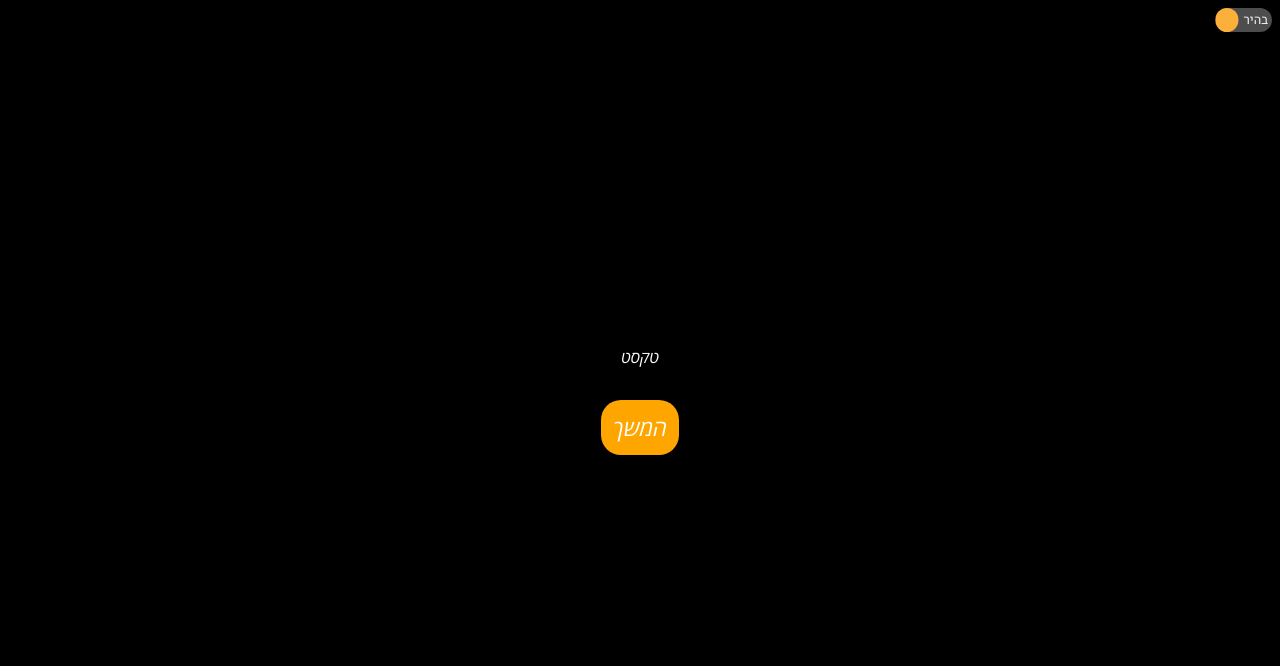
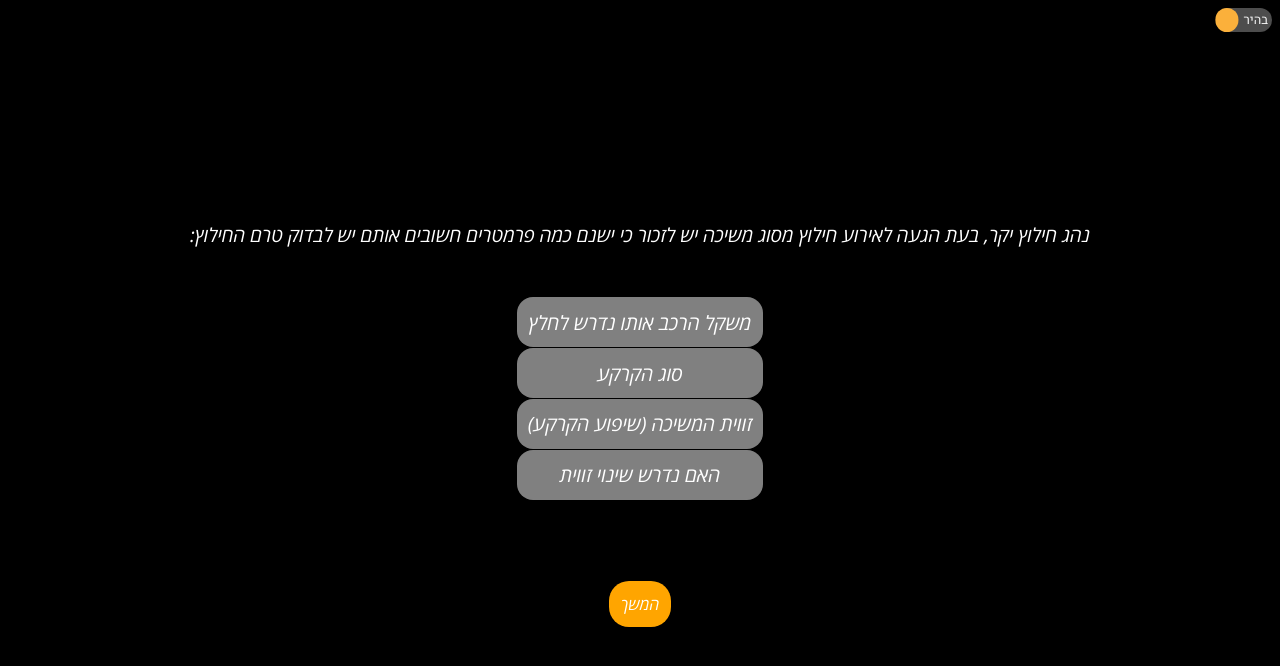
Before and after one commit to madortill/RescueCalculator, a Vue app: page / in a window 1280 px wide. Both pictures are taken after a click on the element "המשך". Shown: the top 666 px of the page. Built offline with nearby package versions, Linux system fonts and the light colour scheme.

Commit message:
finished for today

```diff
--- a/src/components/OpeningScreen.vue
+++ b/src/components/OpeningScreen.vue
@@ -1,11 +1,22 @@
 <template>
     <div id="opening-screen">
-        <div  v-if="!clickedStart" class="open-page" :class="darkMode ? 'dark-mode' : 'light-mode'">
+        <div  v-if="page===0" class="open-page" :class="darkMode ? 'dark-mode' : 'light-mode'">
             <div class="title">ברוכים הבאים למחשבון חישוב התנגדות לחילוץ!</div>
             <div class="button" @click="goNext">המשך</div>
         </div>
-        <div  v-else class="continue-page" :class="darkMode ? 'dark-mode' : 'light-mode'">
-            <div>טקסט</div>
+        <div  v-else-if="page===1" class="continue-page" :class="darkMode ? 'dark-mode' : 'light-mode'">
+            <div class="text">
+                נהג חילוץ יקר, בעת הגעה לאירוע חילוץ מסוג משיכה יש לזכור כי ישנם כמה פרמטרים חשובים אותם יש לבדוק טרם החילוץ:
+            </div>
+            <div class="container-checklist">
+                <div class="item" v-for="item in checklist" :key="item">{{ item }}</div>
+            </div>
+            <div class="button" @click="goNext">המשך</div>
+        </div>
+        <div v-else class="continue-page" :class="darkMode ? 'dark-mode' : 'light-mode'">
+            <div class="text">
+                לאחר שבדקת את כל אלו, תוכל להתשמש במחשבון אשר יחשב עבורך את ההתנגדות אותה תצטרך להפעיל בהתאם לנוסחאות חילוץ.
+            </div>
             <div  class="button" @click="startCalc">המשך</div>
         </div>
     </div>
@@ -17,13 +28,18 @@ export default {
   props: ['darkMode'],
   data() {
     return {
-        clickedStart: false,
+        page: 0,
+        checklist: [
+                'משקל הרכב אותו נדרש לחלץ',
+                'סוג הקרקע',
+                'זווית המשיכה (שיפוע הקרקע)',
+                'האם נדרש שינוי זווית',
+            ]
     }
   },
   methods: {
     goNext() {
-        this.clickedStart = true;
-        console.log(this.darkMode);
+        this.page++;
     },
     startCalc() {
         this.$emit('nextScreen');
@@ -37,7 +53,8 @@ export default {
 #opening-screen {
     width: 100%;
     height: 100%;
-    font-family: 'OpenSansHebrew'
+    font-family: 'OpenSansHebrew';
+    text-align: center;
 }
 
 .open-page,
@@ -45,6 +62,7 @@ export default {
     width: 100%;
     height: 100%;
     display: flex;
+    /* margin-top: 3rem; */
     justify-content: center;
     align-items: center;
     flex-direction: column;
@@ -56,14 +74,24 @@ export default {
     font-size: 2.2rem;
     font-weight: bold;
     text-align: center;
-    margin: 1.5rem;
+    margin: 0.85rem;
+    padding-top: 1rem;
+    padding-bottom: 1rem;
+    padding-right: 0.5rem;
+    padding-left: 0.5rem;
+    border-radius: 1rem;
 }
-
+.dark-mode .title  {
+    background-color: orange;
+}
+.light-mode .title  {
+    background-color: pink;
+}
 .button {
-    margin-top: 2rem;
+    margin-top: 5rem;
     padding: 0.75rem;
     border-radius: 20px;
-    font-size: 1.4rem;
+    font-size: 1rem;
 }
 
  .dark-mode {
@@ -84,4 +112,36 @@ export default {
     color: black;
 }
 
+.text {
+    margin: 2rem;
+    padding: 1rem;
+    border-radius: 20px;
+    font-size: 1.2rem;
+}
+
+
+.dark-mode .text {
+    /* background-color: orange; */
+}
+
+.light-mode .text {
+    /* background-color: pink; */
+}
+
+.item {
+    margin: 0.1rem;
+    padding: 0.7rem;
+    border-radius: 1rem;
+    font-size: 1.23rem;
+    color: white;
+}
+
+.dark-mode .item {
+    background-color: gray;
+}
+
+.light-mode .item {
+    background-color: #6f9a9ac2;
+}
+
 </style>
```
